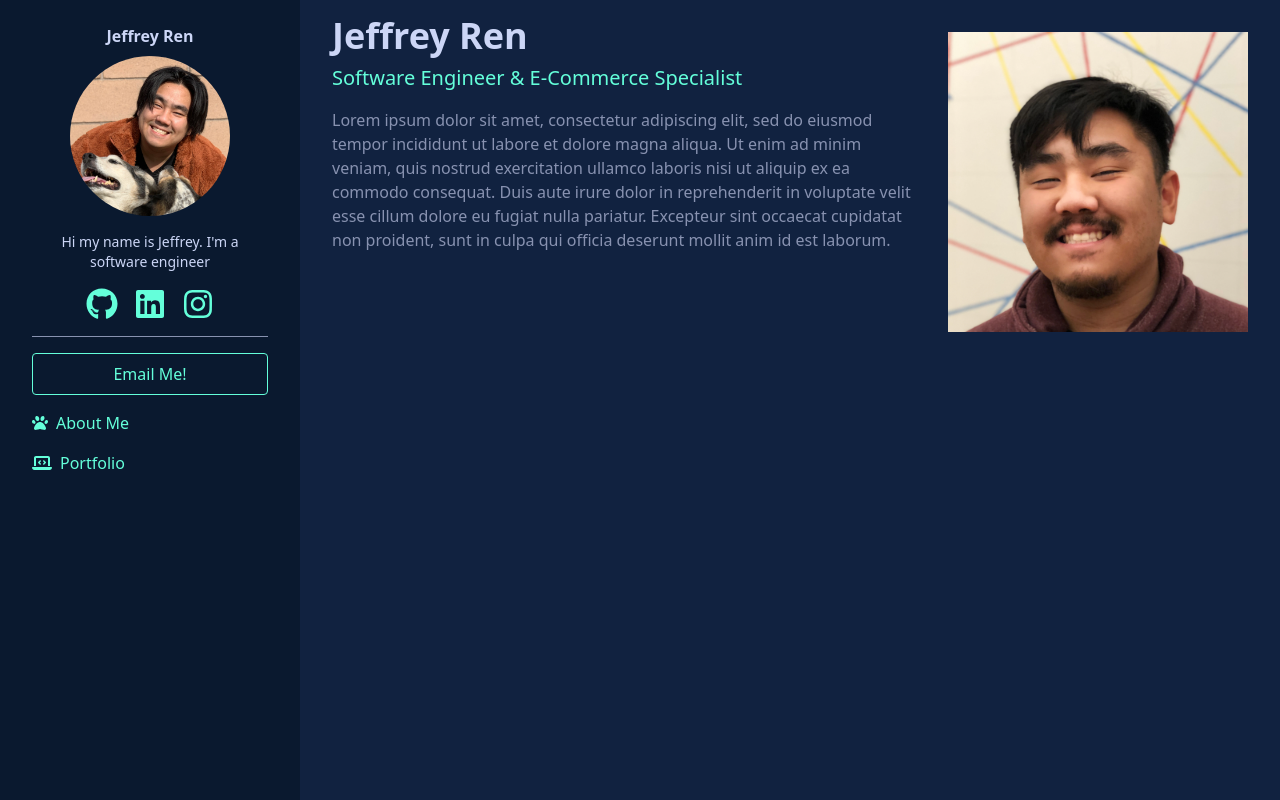
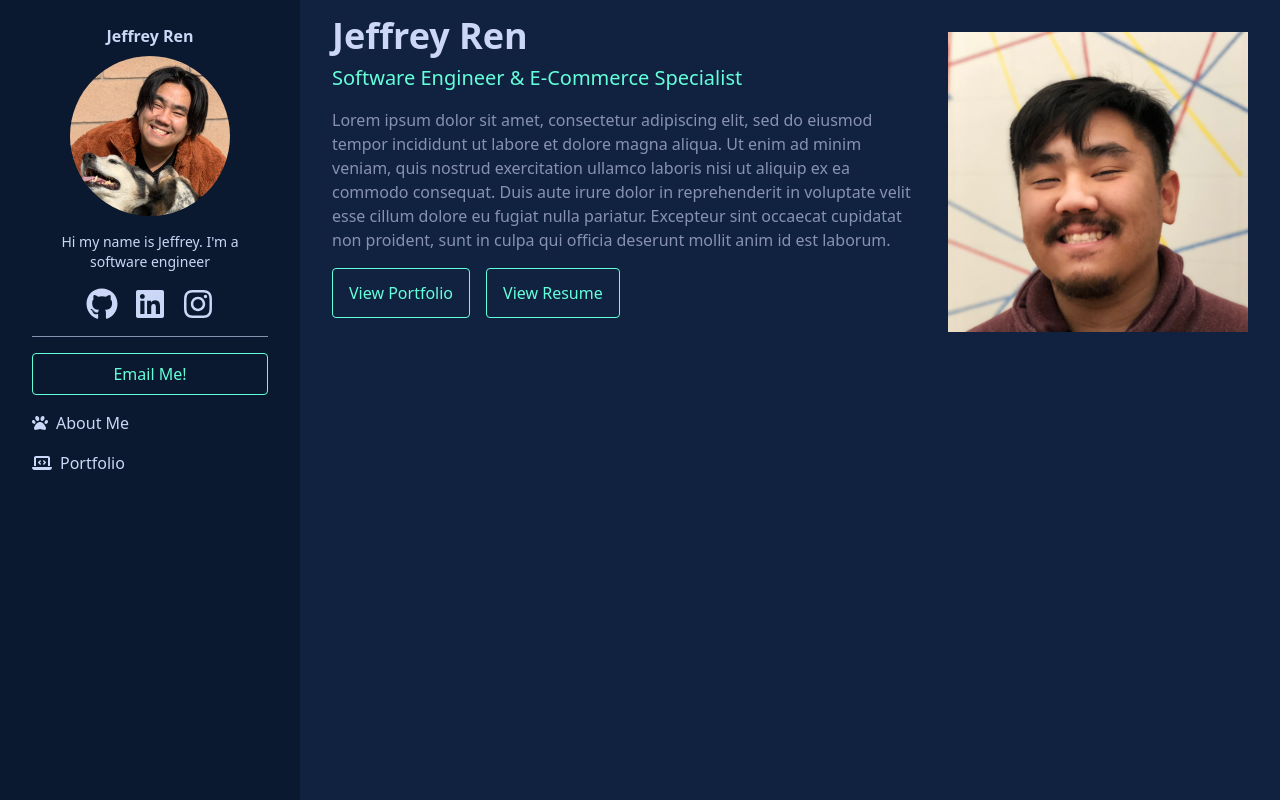
Before and after one commit to renjeffreyy/portfolio_2022, a Gatsby site: page / in a window 1280 px wide. Built offline with nearby package versions, Linux system fonts and the light colour scheme; Gatsby itself is replaced by a stand-in of ours.

Commit message:
added primary and secondary button

```diff
--- a/src/components/about-hero.component.js
+++ b/src/components/about-hero.component.js
@@ -1,6 +1,10 @@
 import * as React from "react";
 import { useStaticQuery, graphql } from "gatsby";
 import { StaticImage } from "gatsby-plugin-image";
+
+import { ButtonPrimary } from "./button-primary.component";
+import { ButtonSecondary } from "./button-secondary.component";
+
 
 export const AboutHero = () => {
   const data = useStaticQuery(graphql`
@@ -23,7 +27,7 @@ export const AboutHero = () => {
       <div class="mb-4 lg:mb-0">
         <h2 className="text-4xl font-bold text-text_secondary mb-2">{name}</h2>
         <h3 className="text-xl font-normal text-secondary mb-4">{role}</h3>
-        <div>
+        <div className="mb-4">
           <p className="text-text_primary">
             Lorem ipsum dolor sit amet, consectetur adipiscing elit, sed do
             eiusmod tempor incididunt ut labore et dolore magna aliqua. Ut enim
@@ -33,6 +37,10 @@ export const AboutHero = () => {
             pariatur. Excepteur sint occaecat cupidatat non proident, sunt in
             culpa qui officia deserunt mollit anim id est laborum.
           </p>
+        </div>
+        <div className="flex gap-4">
+            <ButtonPrimary url="/portfolio">View Portfolio</ButtonPrimary>
+            <ButtonSecondary url="/">View Resume</ButtonSecondary>
         </div>
       </div>
 
--- /dev/null
+++ b/src/components/button-primary.component.js
@@ -0,0 +1,12 @@
+import * as React from "react";
+import { Link } from "gatsby";
+
+export const ButtonPrimary = ({ url, children }) => {
+  return (
+    <>
+      <Link to={url} className="rounded border border-secondary text-secondary hover:bg-secondary_hover px-4 py-3 inline-block">
+        {children}
+      </Link>
+    </>
+  );
+};
--- /dev/null
+++ b/src/components/button-secondary.component.js
@@ -0,0 +1,12 @@
+import * as React from "react";
+import { Link } from "gatsby";
+
+export const ButtonSecondary = ({ url, children }) => {
+  return (
+    <>
+      <Link to={url} className="rounded border border-secondary text-secondary hover:bg-secondary_hover px-4 py-3 inline-block">
+        {children}
+      </Link>
+    </>
+  );
+};
--- a/src/components/header.component.js
+++ b/src/components/header.component.js
@@ -63,7 +63,7 @@ const Header = () => {
           <Socials socials={socials} />
           <a
             href={`mailto: ${email}`}
-            className="border-secondary cursor-pointer block px-4 py-2 mt-4 text-center rounded border text-secondary"
+            className="border-secondary cursor-pointer block px-4 py-2 mt-4 text-center rounded border text-secondary hover:bg-secondary_hover"
           >
             Email Me!
           </a>
--- a/src/components/nav.component.js
+++ b/src/components/nav.component.js
@@ -3,23 +3,29 @@ import { Link } from "gatsby";
 import { faPaw, faLaptopCode } from "@fortawesome/free-solid-svg-icons";
 import { FontAwesomeIcon } from "@fortawesome/react-fontawesome";
 
-
-
 export const Nav = () => {
   return (
-      <ul>
-        <NavItem link="/" icon={faPaw}>About Me</NavItem>
-        <NavItem link="/portfolio" icon={faLaptopCode}>Portfolio</NavItem>
-      </ul>
+    <ul>
+      <NavItem link="/" icon={faPaw}>
+        About Me
+      </NavItem>
+      <NavItem link="/portfolio" icon={faLaptopCode}>
+        Portfolio
+      </NavItem>
+    </ul>
   );
 };
 
 const NavItem = (props) => {
-  const { link,icon } = props;
+  const { link, icon } = props;
   return (
-    <li className="text-secondary mt-4">
-    <FontAwesomeIcon icon={icon} className="mr-2"/>
-      <Link to={link}>{props.children}</Link>
+    <li className="text-text_secondary  mt-4 block">
+      <span className="hover:text-secondary">
+        <FontAwesomeIcon icon={icon} className="mr-2" />
+        <Link clasName="hover:" to={link}>
+          {props.children}
+        </Link>
+      </span>
     </li>
   );
 };
--- a/src/components/socials.component.js
+++ b/src/components/socials.component.js
@@ -19,7 +19,7 @@ const SocialLink = ({socialLink, icon, name}) =>{
     return (
         <li>
         <a href={socialLink} className="text-white w-8 h-8 block" target="_blank" rel="noopener noreferrer">
-            <FontAwesomeIcon className="w-full h-full text-secondary" icon={icon} />
+            <FontAwesomeIcon className="w-full h-full text-text_secondary hover:text-secondary" icon={icon} />
             <p className="sr-only">{name}</p>
         </a>
         </li>
--- a/tailwind.config.js
+++ b/tailwind.config.js
@@ -9,6 +9,7 @@ module.exports = {
       colors:{
         background:'#0a192f',
         secondary:'#64ffda',
+        secondary_hover:'rgba(100,255,218,0.1)',
         content_bg:'#112240',
         text_primary:'#8892b0',
         text_secondary:'#ccd6f6'
```
